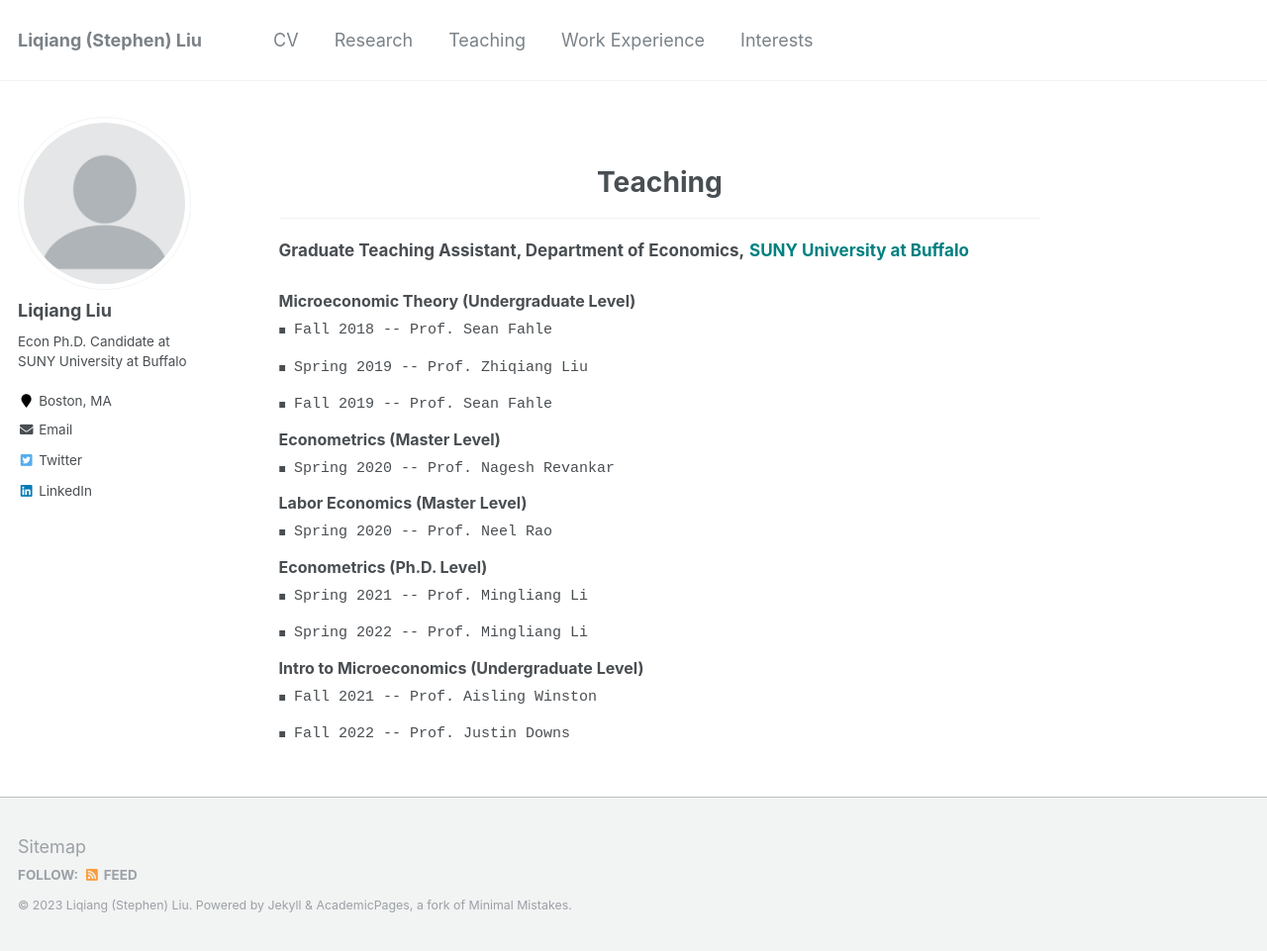
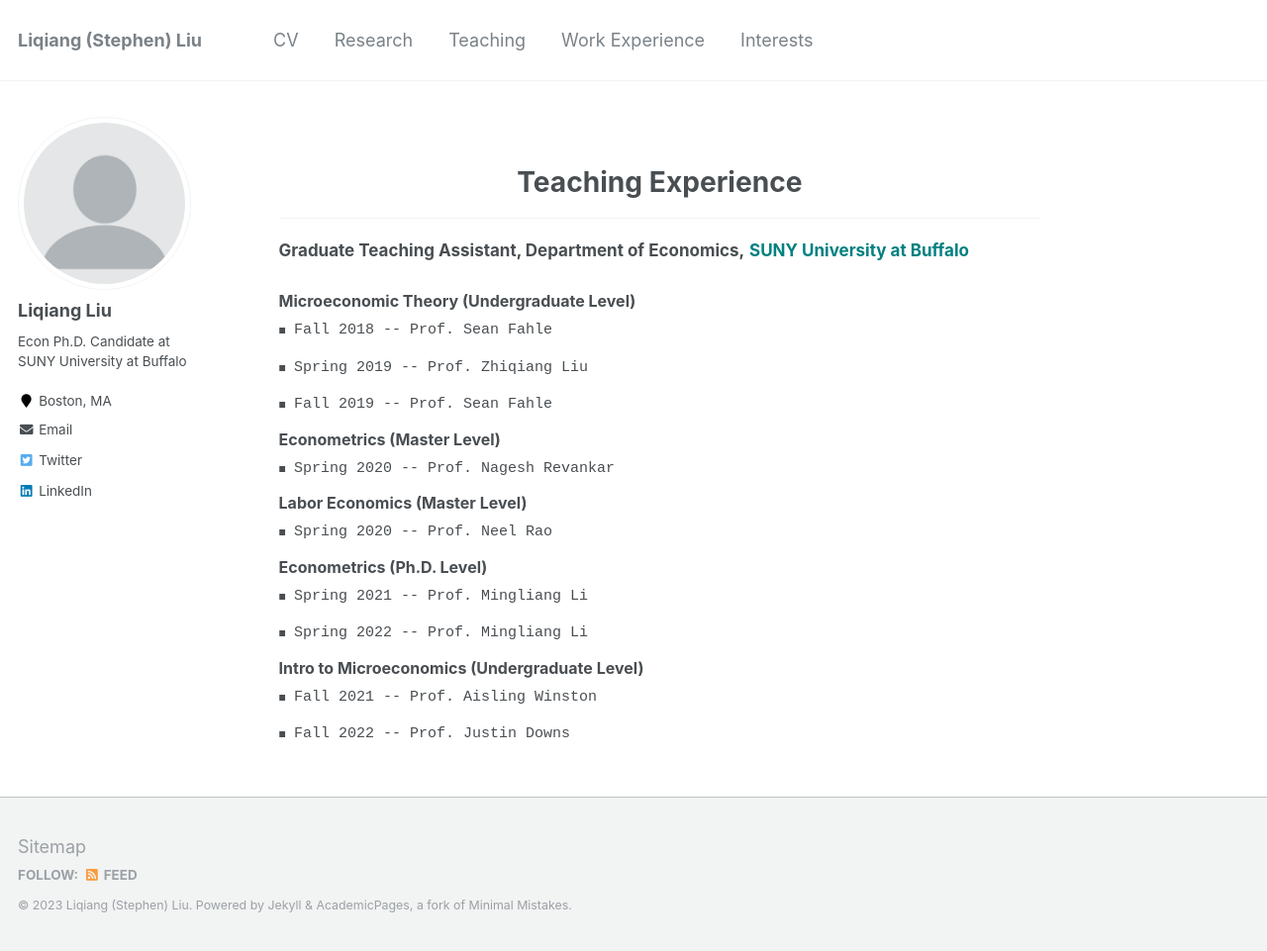
Before and after one commit to Liqiang-Liu/Liqiang-Liu.github.io, a Jekyll site: the page built from _pages/teaching.md, in a window 1280 px wide and 961 px high. Shown: the whole window at 99% size. Built offline with Jekyll 4.4.1, drawn with Linux system fonts in a browser that asks for light colours.

Commit message:
Update teaching.md

```diff
--- a/_pages/teaching.md
+++ b/_pages/teaching.md
@@ -8,7 +8,7 @@ redirect_from:
 ---
 <br/>
 
-# <center> Teaching </center>
+# <center> Teaching Experience </center>
 - - -
 
 <style>
```
